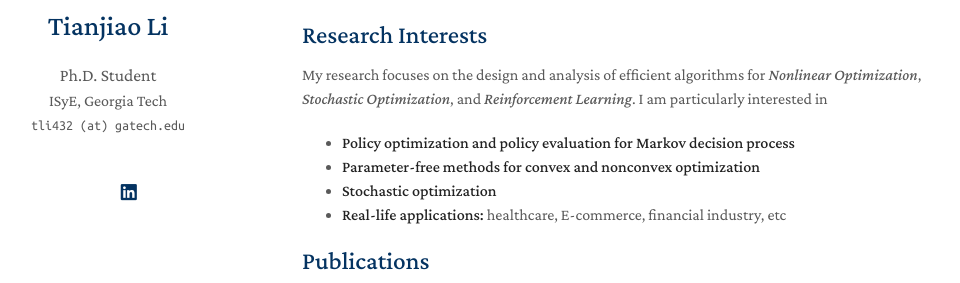
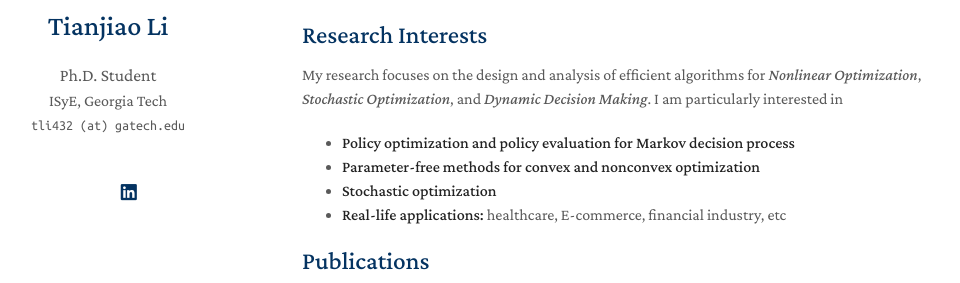
Before and after one commit to tli432/tli432.github.io, a Jekyll site: the page built from index.md, in a window 1280 px wide and 900 px high. Shown: the part 204-487 px from the top of the window, without its empty margins (168-1128 px from the left). Built offline with Jekyll 4.4.1, drawn with Linux system fonts in a browser that asks for light colours; nearby versions of some CDN libraries; a style sheet for code colours, icons or effects is not loaded; our own code applies the rules of GitHub Pages for plain Markdown files.

Commit message:
Updata index

```diff
--- a/index.md
+++ b/index.md
@@ -10,7 +10,7 @@ I am a fourth-year PhD student in Operations Research at ISyE, Georgia Tech. I a
 
 ## Research Interests
 
-My research focuses on the design and analysis of efficient algorithms for *Nonlinear Optimization*, *Stochastic Optimization*, and *Reinforcement Learning*. I am particularly interested in
+My research focuses on the design and analysis of efficient algorithms for *Nonlinear Optimization*, *Stochastic Optimization*, and *Dynamic Decision Making*. I am particularly interested in
 
 - **Policy optimization and policy evaluation for Markov decision process**
 - **Parameter-free methods for convex and nonconvex optimization**
```
Also changed, not shown: 1 other file.
